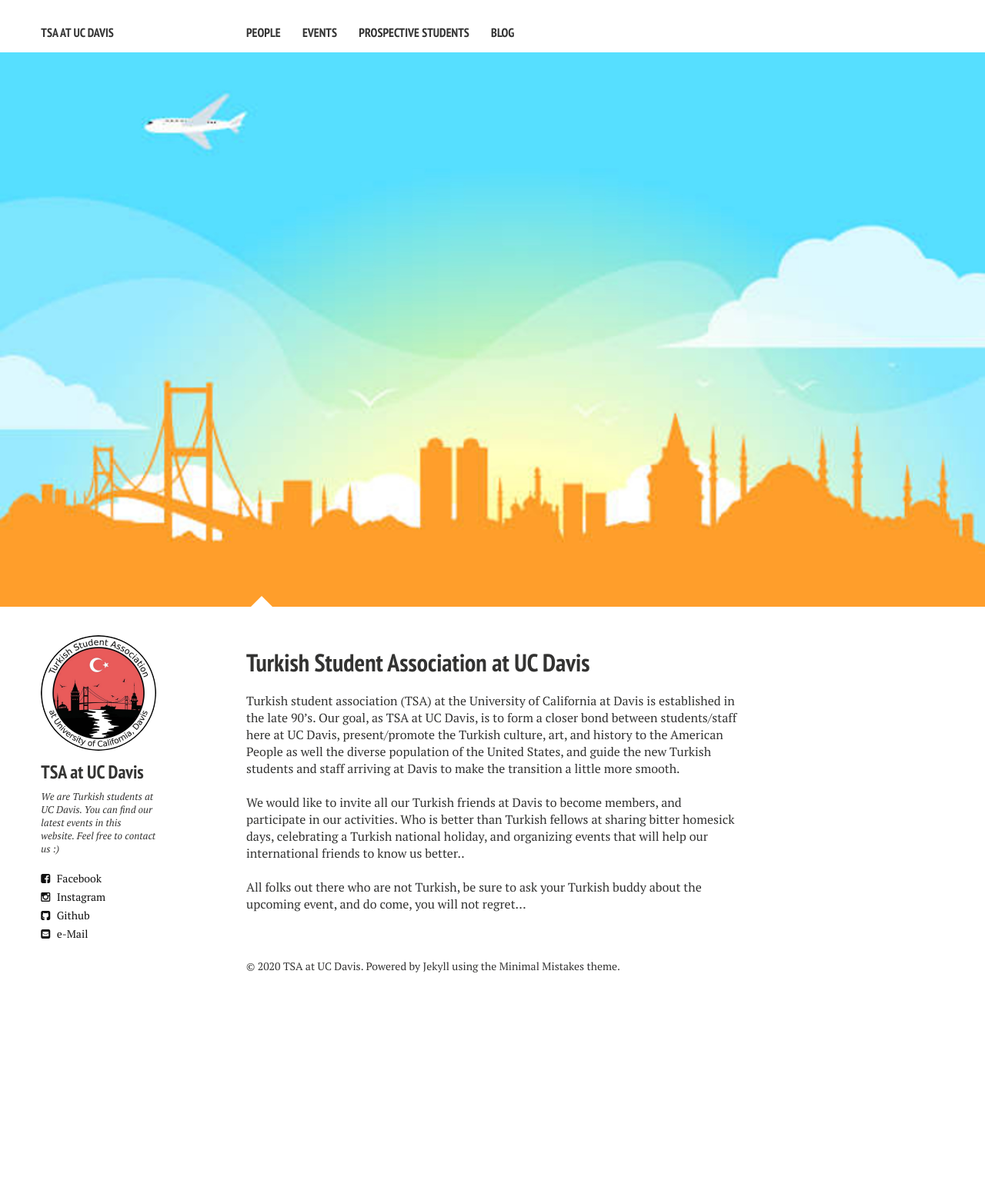
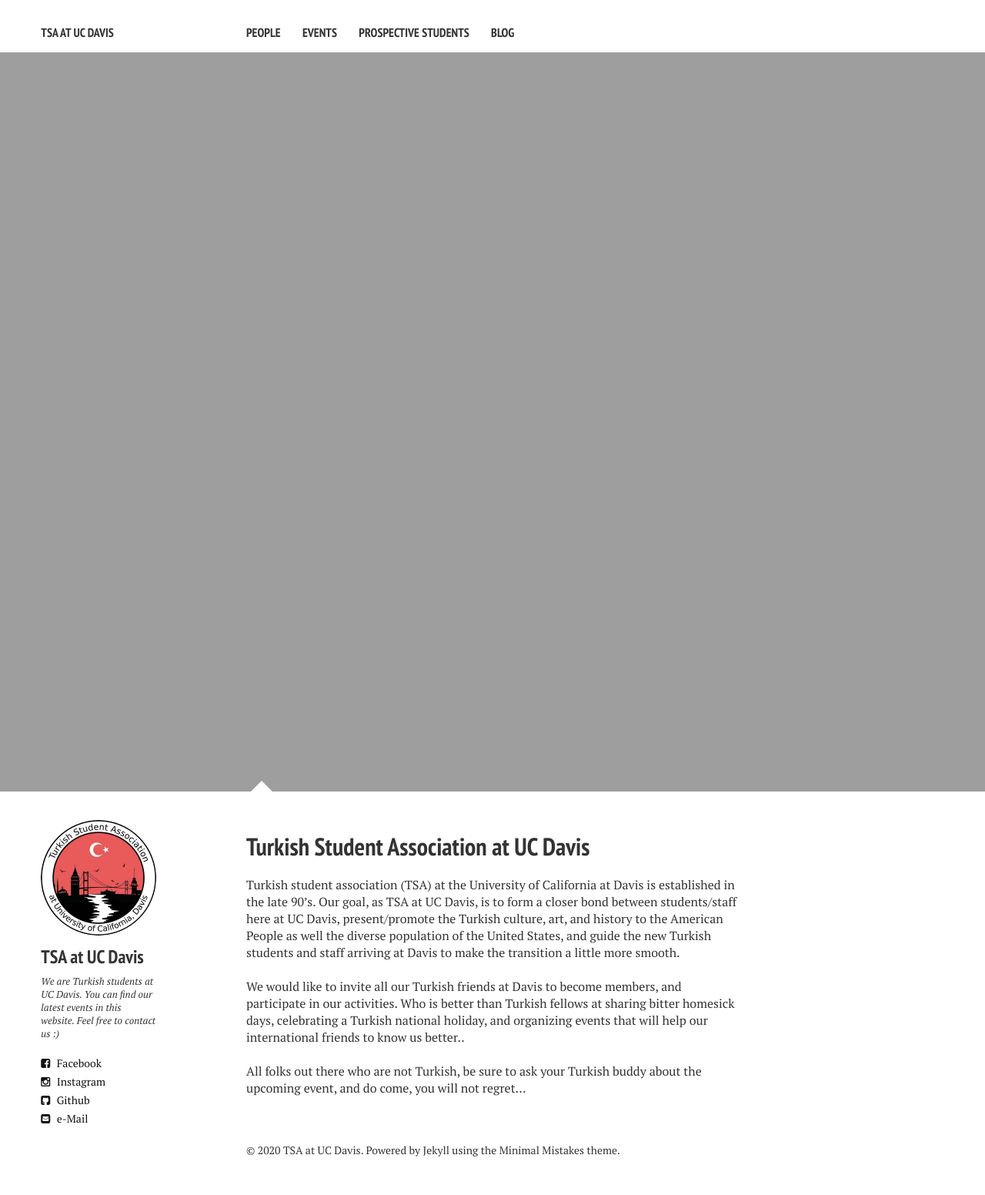
Before and after one commit to tsaatucdavis/tsaatucdavis.github.io, a Jekyll site: the page built from index.md, in a window 1280 px wide. Shown: the whole page at 77% size. Built offline with Jekyll 4.4.1, drawn with Linux system fonts in a browser that asks for light colours; nearby versions of some CDN libraries; before the commit the page ends 1313 px from its top, so only the background shows below that.

Commit message:
Update index.md

```diff
--- a/index.md
+++ b/index.md
@@ -4,7 +4,7 @@
 description: "Official website of TSA at UC Davis"
 tags: [Jekyll, theme, responsive, blog, template]
 image:
-  feature: turkiye5.jpg
+  feature: image942.png
 ---
 
 Turkish student association (TSA) at the University of California at Davis is established in the late 90’s. Our goal, as TSA at UC Davis, is to form a closer bond between students/staff here at UC Davis, present/promote the Turkish culture, art, and history to the American People as well the diverse population of the United States, and guide the new Turkish students and staff arriving at Davis to make the transition a little more smooth.
```
